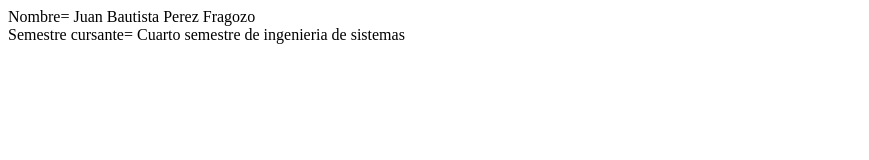
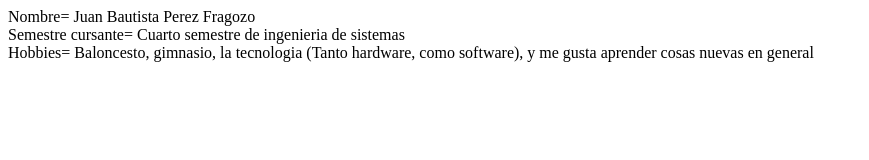
Before and after one commit to JbautipfBackup/BuenasPracticasTaller-1, a plain HTML site: page index.html in a window 1280 px wide. Shown: the whole page, without its empty margins (0-869 px from the left). Drawn offline with Linux system fonts and the light colour scheme.

Commit message:
Mis hobbies

```diff
--- a/index.html
+++ b/index.html
@@ -8,5 +8,6 @@
 <body>
     <div>Nombre= Juan Bautista Perez Fragozo</div>
     <div>Semestre cursante= Cuarto semestre de ingenieria de sistemas </div>
+    <div>Hobbies= Baloncesto, gimnasio, la tecnologia (Tanto hardware, como software), y me gusta aprender cosas nuevas en general</div>
 </body>
 </html>
```
